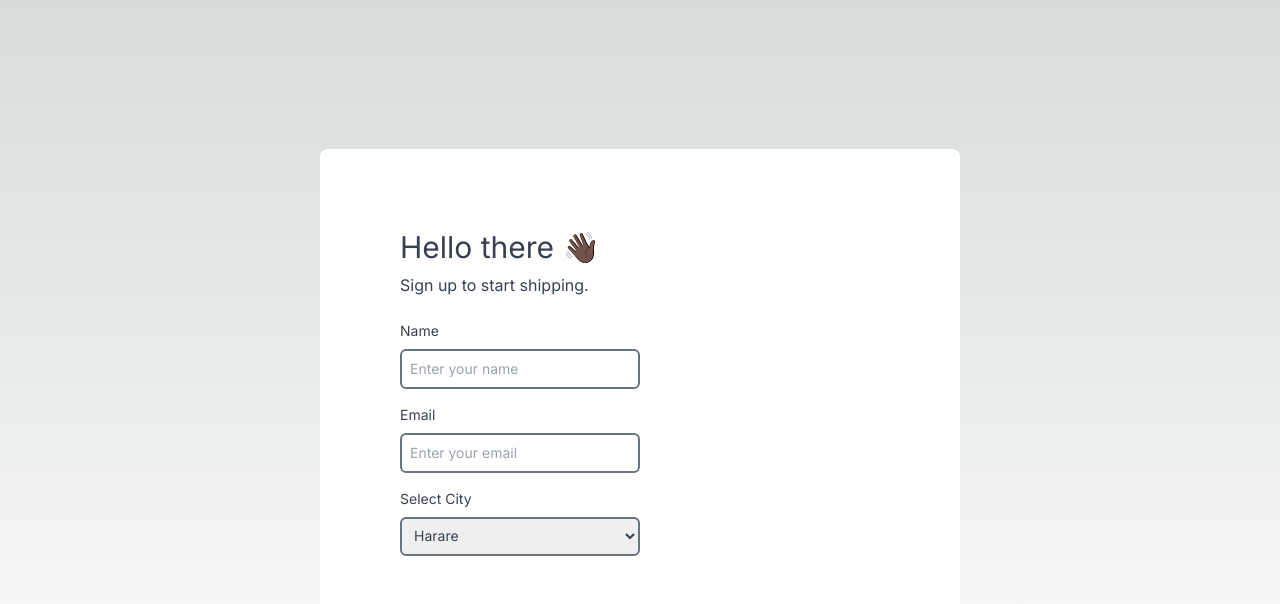
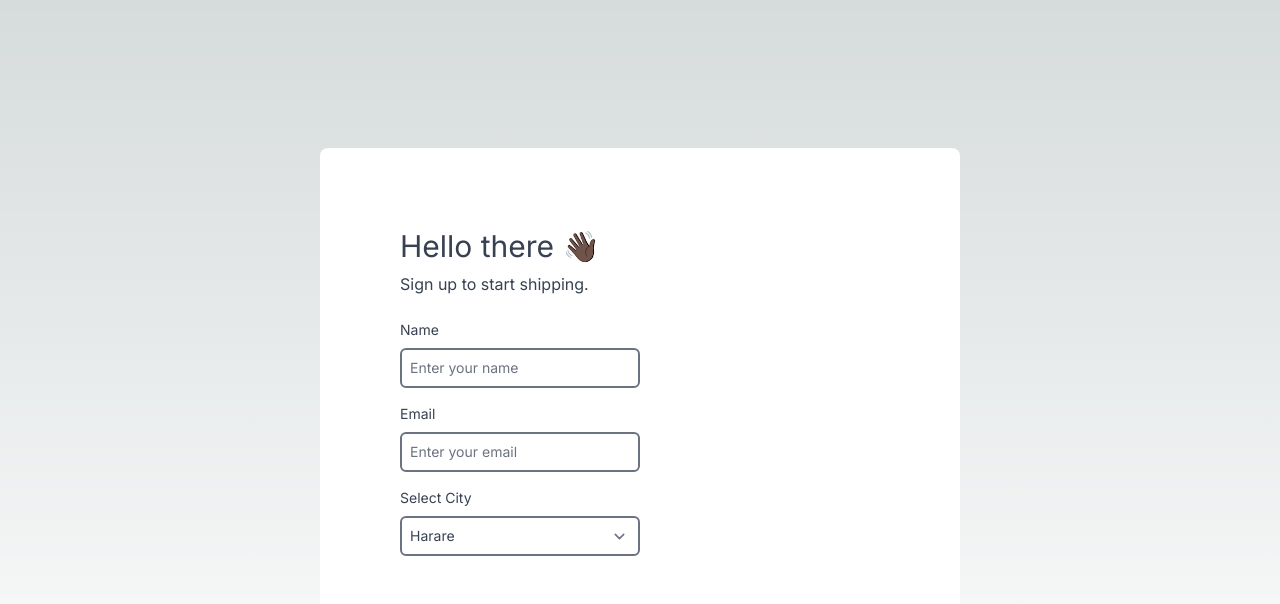
Before and after one commit to justkingsley/react-forms-tut, a Next.js app: page / in a window 1280 px wide. Shown: the top 604 px of the page. Built offline with nearby package versions, Linux system fonts and the light colour scheme.

Commit message:
Added form package.

```diff
--- a/tailwind.config.js
+++ b/tailwind.config.js
@@ -14,5 +14,5 @@ module.exports = {
       },
     },
   },
-  plugins: [],
+  plugins: [require('@tailwindcss/forms')],
 }
```
